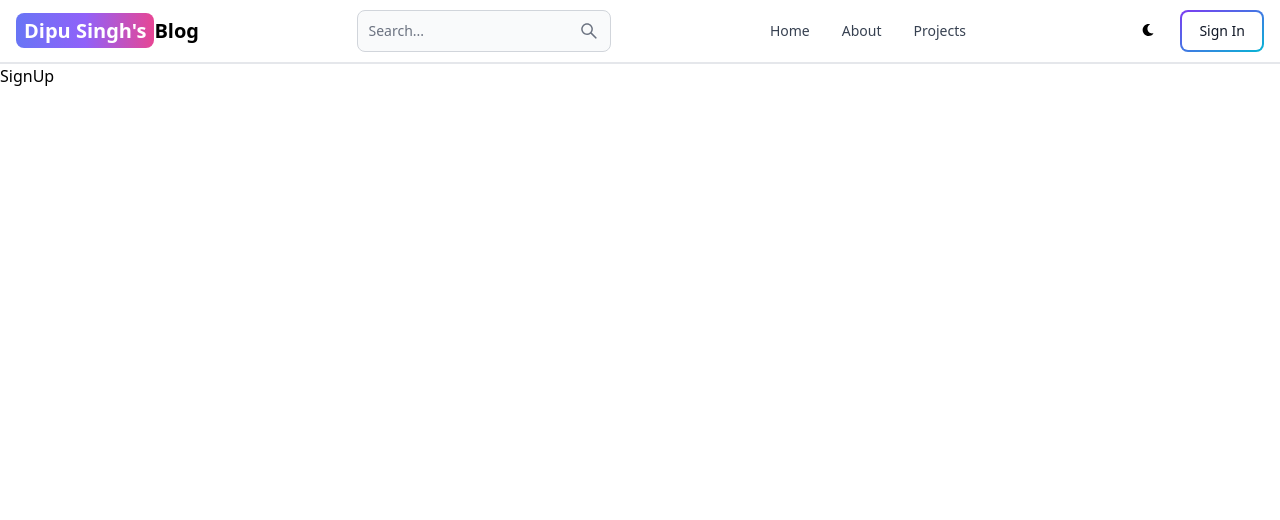
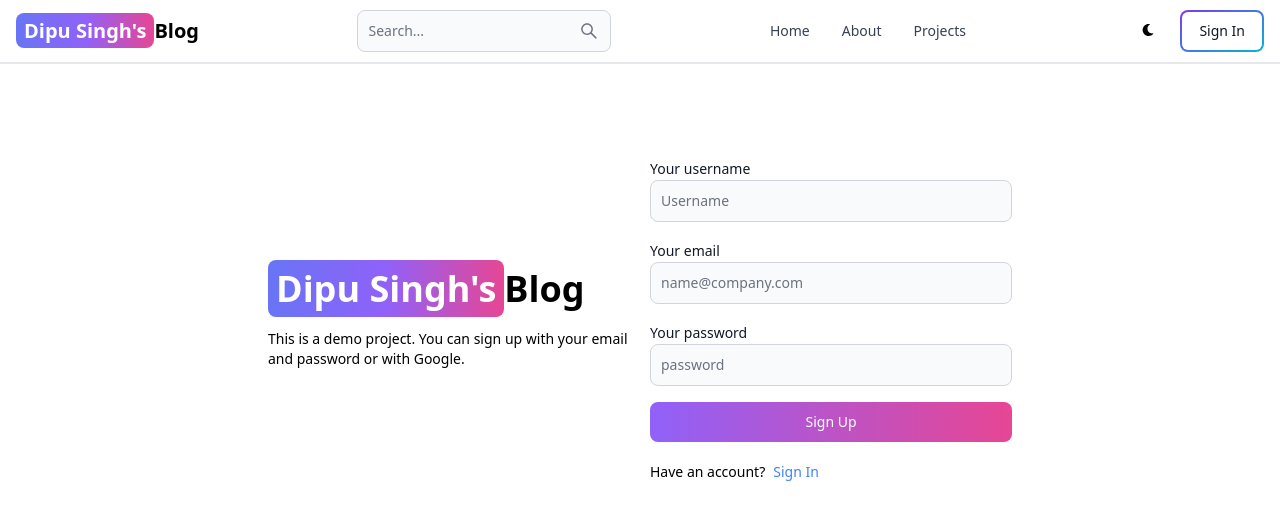
Before and after one commit to Dipu-singh-1/mern-blog, a React (Vite) app in the folder client/: page /sign-up in a window 1280 px wide. Shown: the top 520 px of the page. Built offline with nearby package versions, Linux system fonts and the light colour scheme.

Commit message:
create signup page ui

```diff
--- a/client/src/pages/SignUp.jsx
+++ b/client/src/pages/SignUp.jsx
@@ -1,7 +1,47 @@
-import React from 'react'
+import { TextInput, Label , Button, Spinner, Alert} from "flowbite-react";
+
+import { Link } from "react-router-dom";
 
 export default function SignUp() {
   return (
-    <div>SignUp</div>
-  )
+    <div className="min-h-screen mt-20">
+      <div className="flex p-3 max-w-3xl mx-auto flex-col md:flex-row md:items-center gap-5">
+        <div className="flex-1">
+          <Link to="/" className="font-bold dark:text-white text-4xl">
+            <span className="px-2 py-1 bg-gradient-to-r from-indigo-500 via-purple-500 to-pink-500 rounded-lg text-white">
+              Dipu Singh's
+            </span>
+            Blog
+          </Link>
+          <p className="text-sm mt-5">
+            This is a demo project. You can sign up with your email and password
+            or with Google.
+          </p>
+        </div>
+        <div className="flex-1">
+          <form className="flex flex-col gap-4">
+            <div>
+              <Label value="Your username" />
+              <TextInput type="text" placeholder="Username" id="Username" />
+            </div>
+            <div>
+              <Label value="Your email" />
+              <TextInput type="text" placeholder="name@company.com" id="email" />
+            </div>
+            <div>
+              <Label value="Your password" />
+              <TextInput type="text" placeholder="password" id="password" />
+            </div>
+            <Button gradientDuoTone='purpleToPink' type='submit'>
+                Sign Up
+            </Button>
+          </form>
+          <div className="flex gap-2 text-sm mt-5">
+            <span>Have an account?</span>
+            <Link to='sign-in' className="text-blue-500">Sign In</Link>
+          </div>
+        </div>
+      </div>
+    </div>
+  );
 }
```
